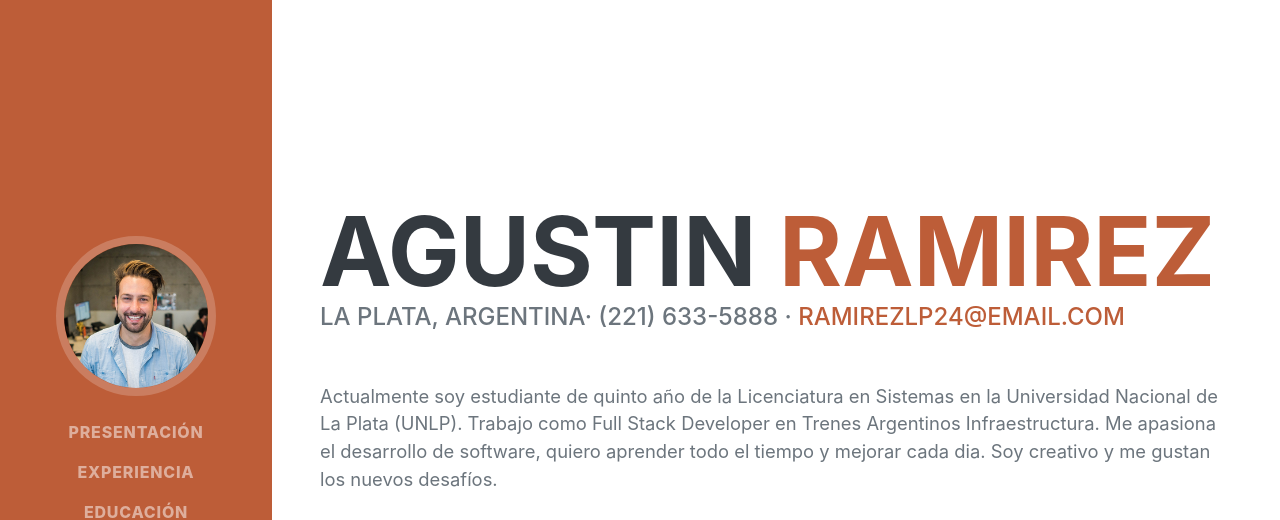
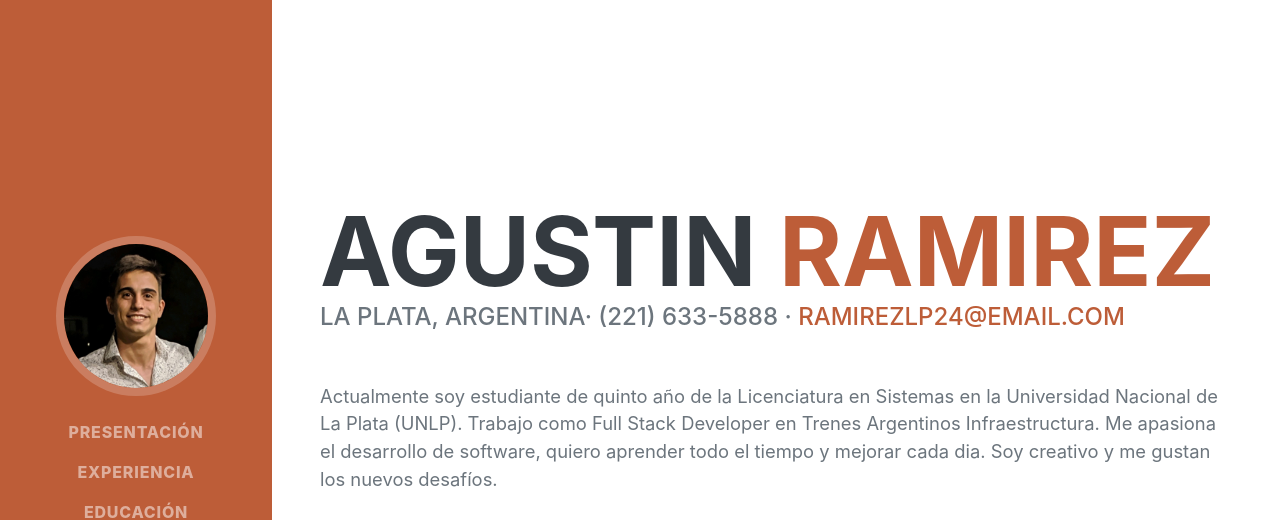
Before and after one commit to ramirezlp/ramirezlp.github.io, a plain HTML site: page index.html in a window 1280 px wide. Shown: the top 520 px of the page. Drawn offline with nearby package versions, Linux system fonts and the light colour scheme; a web font is replaced by a local one.

Commit message:
profile photo

```diff
--- a/index.html
+++ b/index.html
@@ -20,7 +20,7 @@
         <nav class="navbar navbar-expand-lg navbar-dark bg-primary fixed-top" id="sideNav">
             <a class="navbar-brand js-scroll-trigger" href="#page-top">
                 <span class="d-block d-lg-none">Agustin Ramirez</span>
-                <span class="d-none d-lg-block"><img class="img-fluid img-profile rounded-circle mx-auto mb-2" src="assets/img/profile.jpg" alt="" /></span>
+                <span class="d-none d-lg-block"><img class="img-fluid img-profile rounded-circle mx-auto mb-2" src="assets/img/1579580233567.jfif" alt="" /></span>
             </a>
             <button class="navbar-toggler" type="button" data-toggle="collapse" data-target="#navbarSupportedContent" aria-controls="navbarSupportedContent" aria-expanded="false" aria-label="Toggle navigation"><span class="navbar-toggler-icon"></span></button>
             <div class="collapse navbar-collapse" id="navbarSupportedContent">
```
Also changed, not shown: assets/img/1579580233567.jfif (added).
